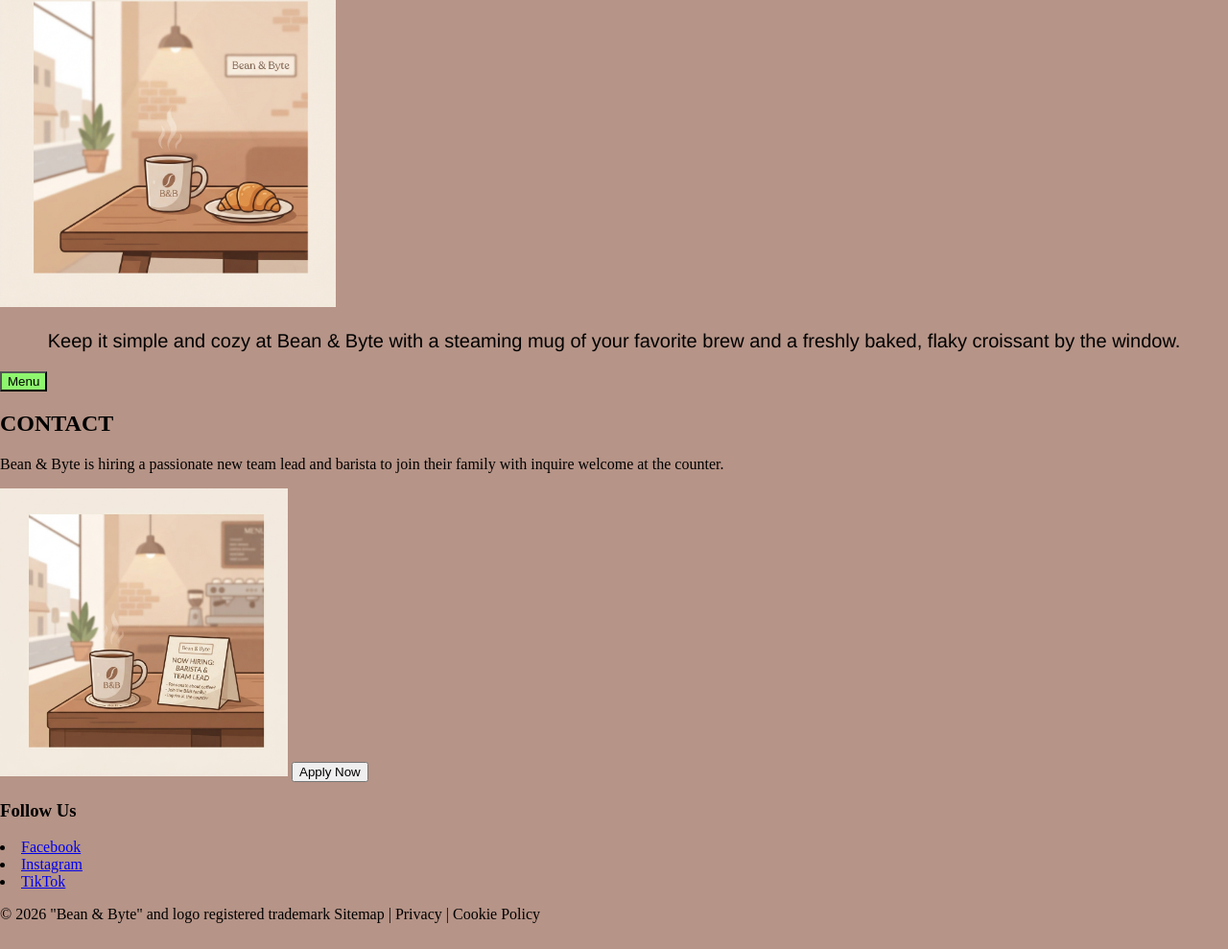
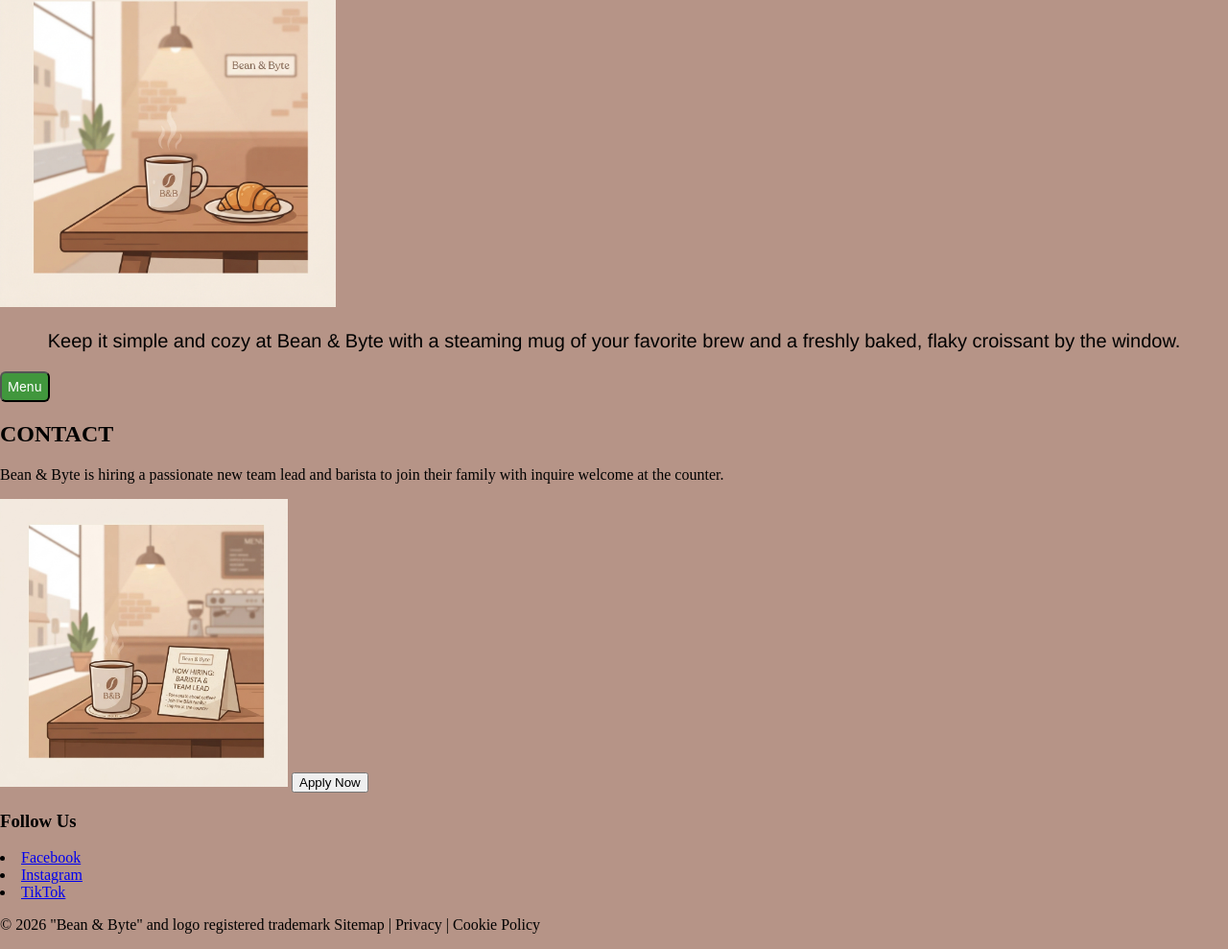
Before and after one commit to Straw-Verry/Bean-and-Byte, a plain HTML site: page index.html in a window 1280 px wide. Shown: the part 1486-2475 px from the top of the page at 96% size. Drawn offline with Linux system fonts and the light colour scheme.

Commit message:
Update style.css

```diff
--- a/style.css
+++ b/style.css
@@ -81,5 +81,9 @@ body {
 }
 
 .menu button {
-    background-color: rgb(142, 246, 110);
+    background-color: rgb(65, 151, 61);
+    padding: 6px;
+    color: white;
+    font-family: "inter", sans-serif;
+    border-radius: 6px;
 }
```
